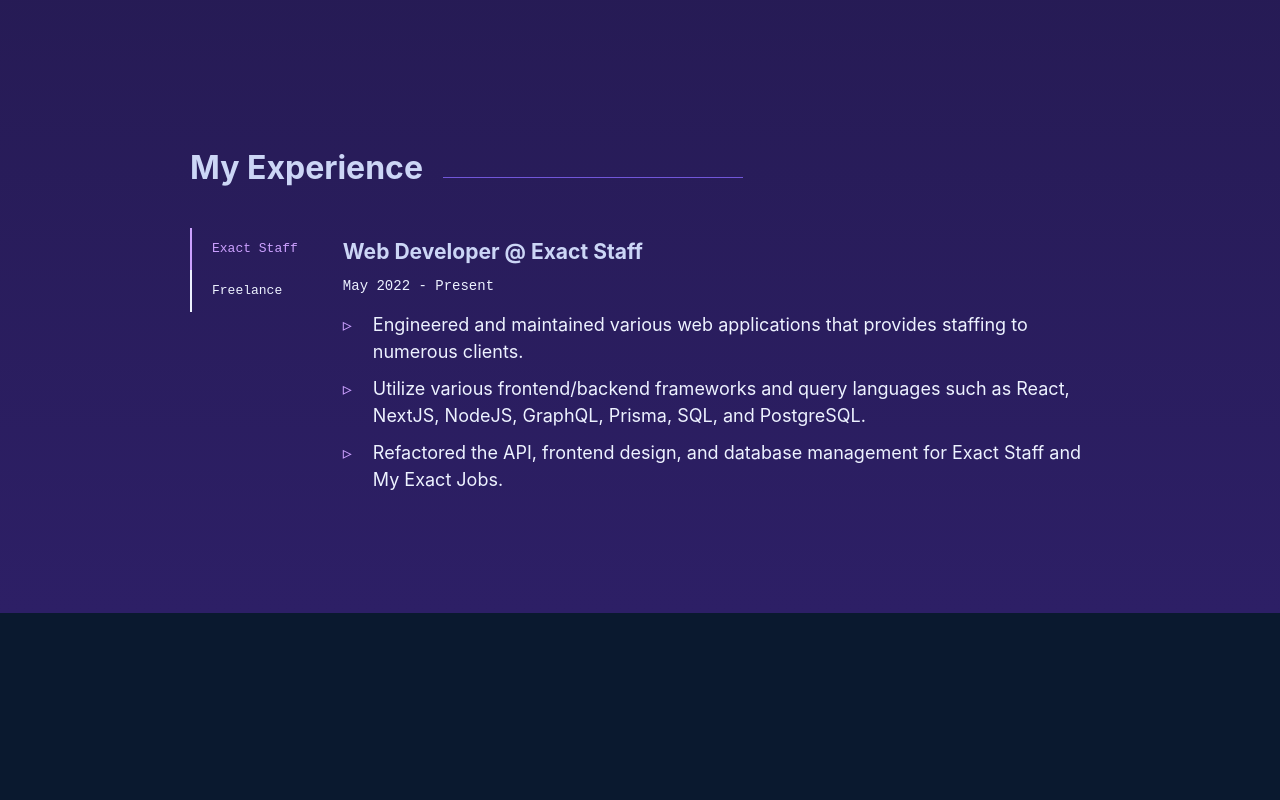
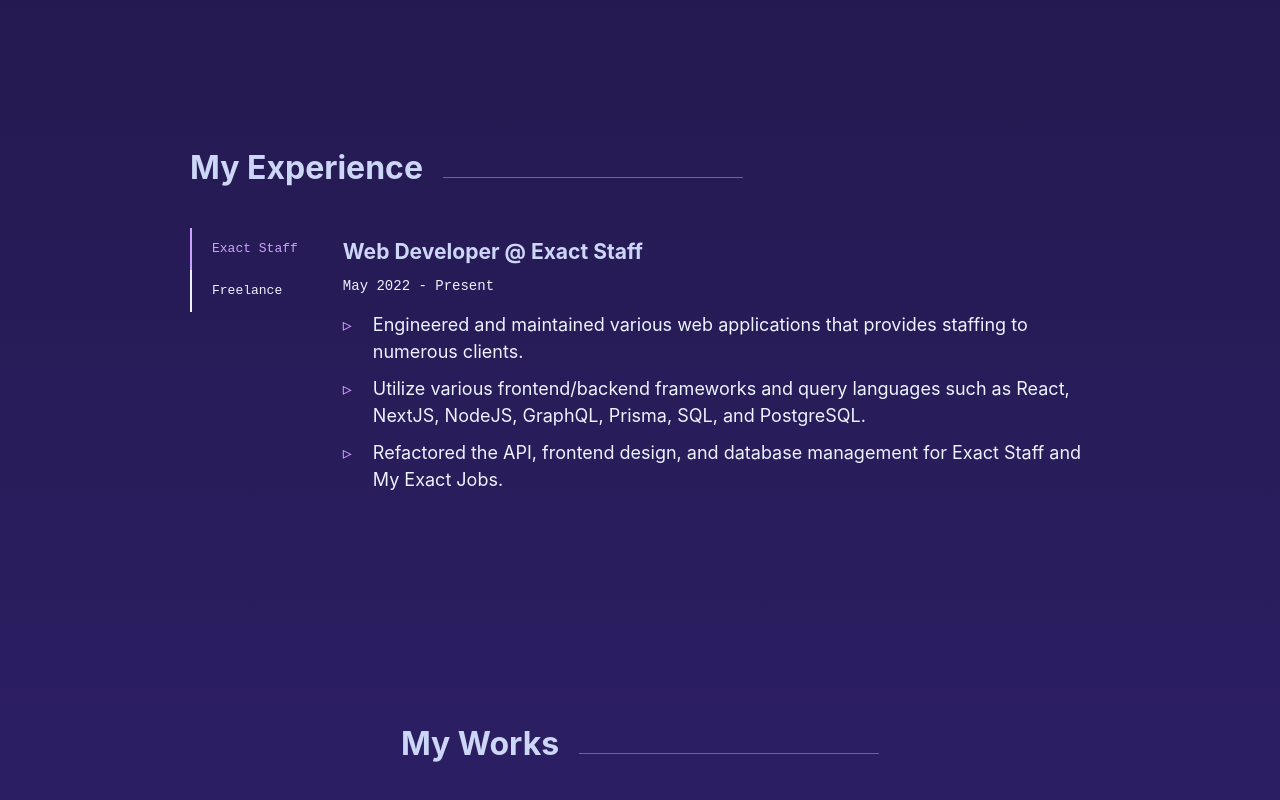
Before and after one commit to neillydev/v2, a Next.js app: page / in a window 1280 px wide. Shown: the part 1496-2296 px from the top of the page. Before the commit the page ends 2109 px from the top, so only its background shows below. Built offline with nearby package versions, Linux system fonts and the light colour scheme.

Commit message:
create Projects component

```diff
--- /dev/null
+++ b/src/components/Projects.tsx
@@ -0,0 +1,26 @@
+import React from 'react'
+
+import styles from '../../styles/Projects.module.css';
+
+const Projects = () => {
+    return (
+        <div className={styles.projContainer}>
+            <div className={styles.projContent}>
+                <div className={styles.projHeader}>
+                    <h2>
+                        My Works
+                    </h2>
+                </div>
+                <div className={styles.worksList}>
+                    <ul>
+                        <li>
+
+                        </li>
+                    </ul>
+                </div>
+            </div>
+        </div>
+    )
+}
+
+export default Projects
--- a/src/pages/index.tsx
+++ b/src/pages/index.tsx
@@ -2,6 +2,7 @@
 import Hero from "../components/Hero";
 import About from "../components/About";
 import Experience from "../components/Experience";
+import Projects from "../components/Projects";
 
 const Homepage = () => {
     return (
@@ -12,6 +13,7 @@
             <Hero />
             <About />
             <Experience />
+            <Projects />
         </ContainerBlock>
     )
 };
--- /dev/null
+++ b/styles/Projects.module.css
@@ -0,0 +1,39 @@
+.projContainer {
+    padding: 100px 0px;
+    display: flex;
+    align-items: center;
+    justify-content: center;
+    max-width: 900px;
+    margin: auto;
+}
+
+.projHeader {
+    display: flex;
+    align-items: center;
+    justify-content: flex-start;
+    visibility: visible;
+    opacity: 1;
+    transform: matrix3d(1, 0, 0, 0, 0, 1, 0, 0, 0, 0, 1, 0, 0, 0, 0, 1);
+    transition: opacity 0.5s cubic-bezier(0.645, 0.045, 0.355, 1) 0.2s, transform 0.5s cubic-bezier(0.645, 0.045, 0.355, 1) 0.2s;
+}
+.projHeader::after {
+    content: "";
+    display: block;
+    position: relative;
+    top: -5px;
+    width: 300px;
+    height: 1px;
+    margin-left: 20px;
+    background-color: rgb(113, 86, 217);
+}
+
+.projHeader > h2 {
+    display: flex;
+    -webkit-box-align: center;
+    align-items: center;
+    position: relative;
+    margin: 10px 0px 40px;
+    /* width: 100%; */
+    font-size: clamp(26px,5vw,32px);
+    white-space: nowrap;
+}
```
